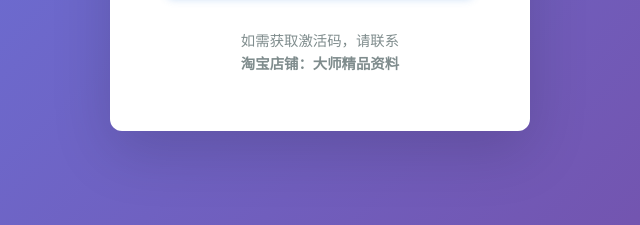
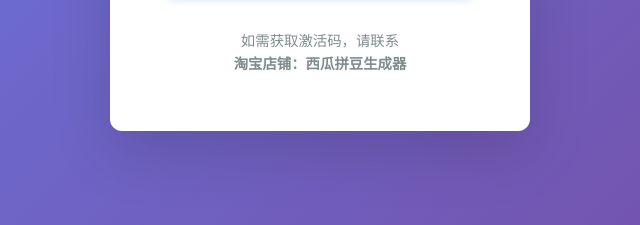
Before and after one commit to xigua-make/xigua.github.io, a plain HTML site: page index.html in a window 1280 px wide. Shown: the part 500-725 px from the top of the page, 320-960 px from the left. Drawn offline with Linux system fonts and the light colour scheme.

Commit message:
Update index.html

```diff
--- a/index.html
+++ b/index.html
@@ -886,7 +886,7 @@
         <button class="btn btn-primary" id="activate-btn" style="width: 100%;">激活使用</button>
         <div class="activation-info">
             如需获取激活码，请联系<br>
-            <strong>淘宝店铺：大师精品资料</strong>
+            <strong>淘宝店铺：西瓜拼豆生成器</strong>
         </div>
     </div>
 </div>
@@ -1012,7 +1012,7 @@
             <button class="btn-icon" id="menu-toggle" style="display:none;">☰</button>
             <h1>
                 拼豆图纸生成器-西瓜制作
-                <span class="subtitle">目前仅授权于淘宝店铺：大师精品资料 版权均已登记 如有发现倒卖者，请联系我们 淘宝店铺：大师精品资料 会按照起诉赔偿的百分之30对提供线索者进行补偿</span>
+                <span class="subtitle">目前仅授权于淘宝店铺：西瓜拼豆生成器 版权均已登记 如有发现倒卖者，请联系我们 淘宝店铺：西瓜拼豆生成器 会按照起诉赔偿的百分之30对提供线索者进行补偿</span>
             </h1>
             <div class="checkbox-group">
                 <label>
@@ -2844,7 +2844,7 @@ const downloadPattern = () => {
         ctx.fillStyle = '#666';
         ctx.textAlign = 'center';
         ctx.fillText('拼豆图纸生成器-西瓜制作', canvas.width/2, canvas.height - 60);
-        ctx.fillText('版权已登记，仅授权于淘宝店铺：大师精品资料', canvas.width/2, canvas.height - 35);
+        ctx.fillText('版权已登记，仅授权于淘宝店铺：西瓜拼豆生成器', canvas.width/2, canvas.height - 35);
 
         // 下载画布
         const link = document.createElement('a');
```
